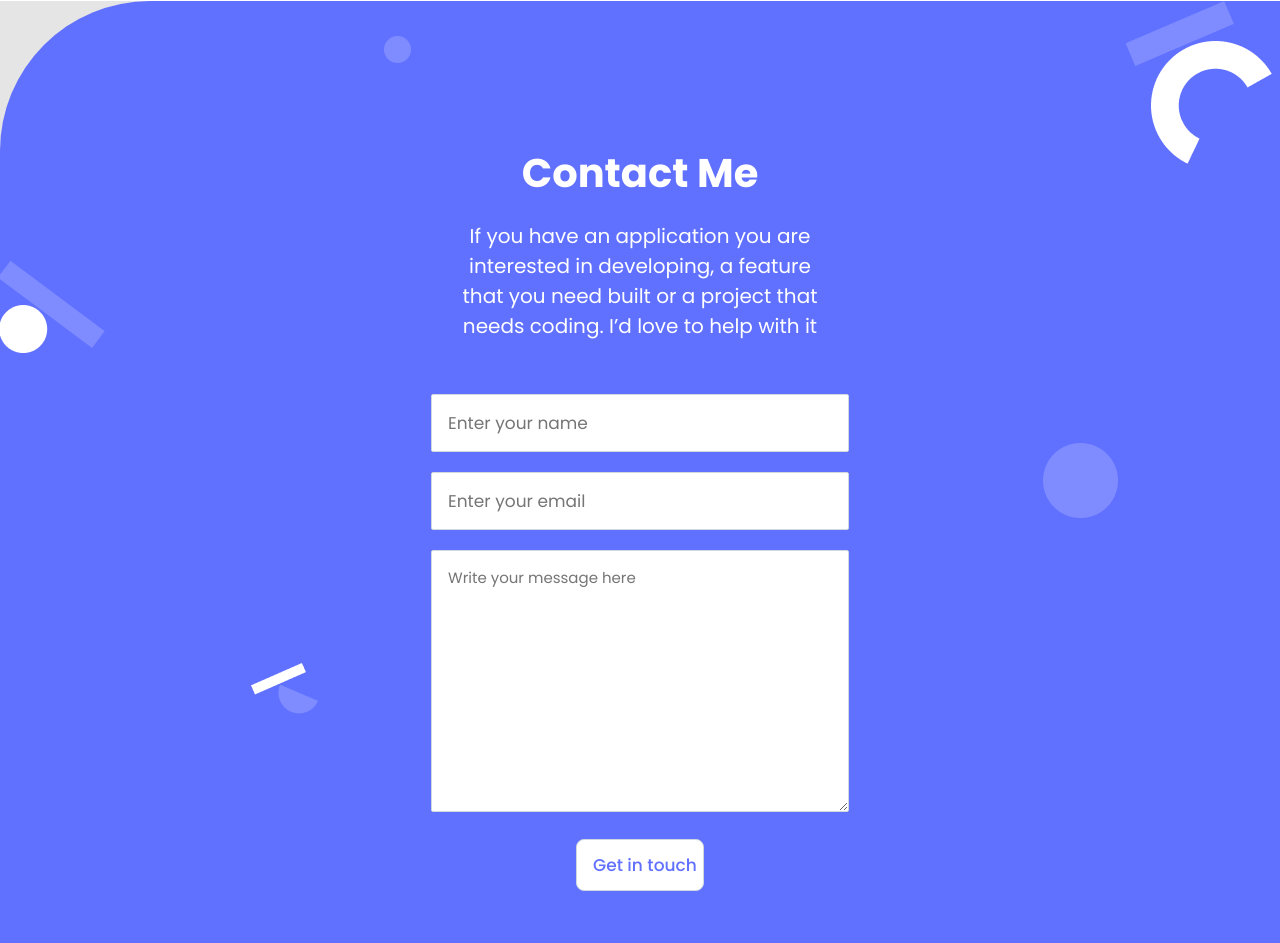
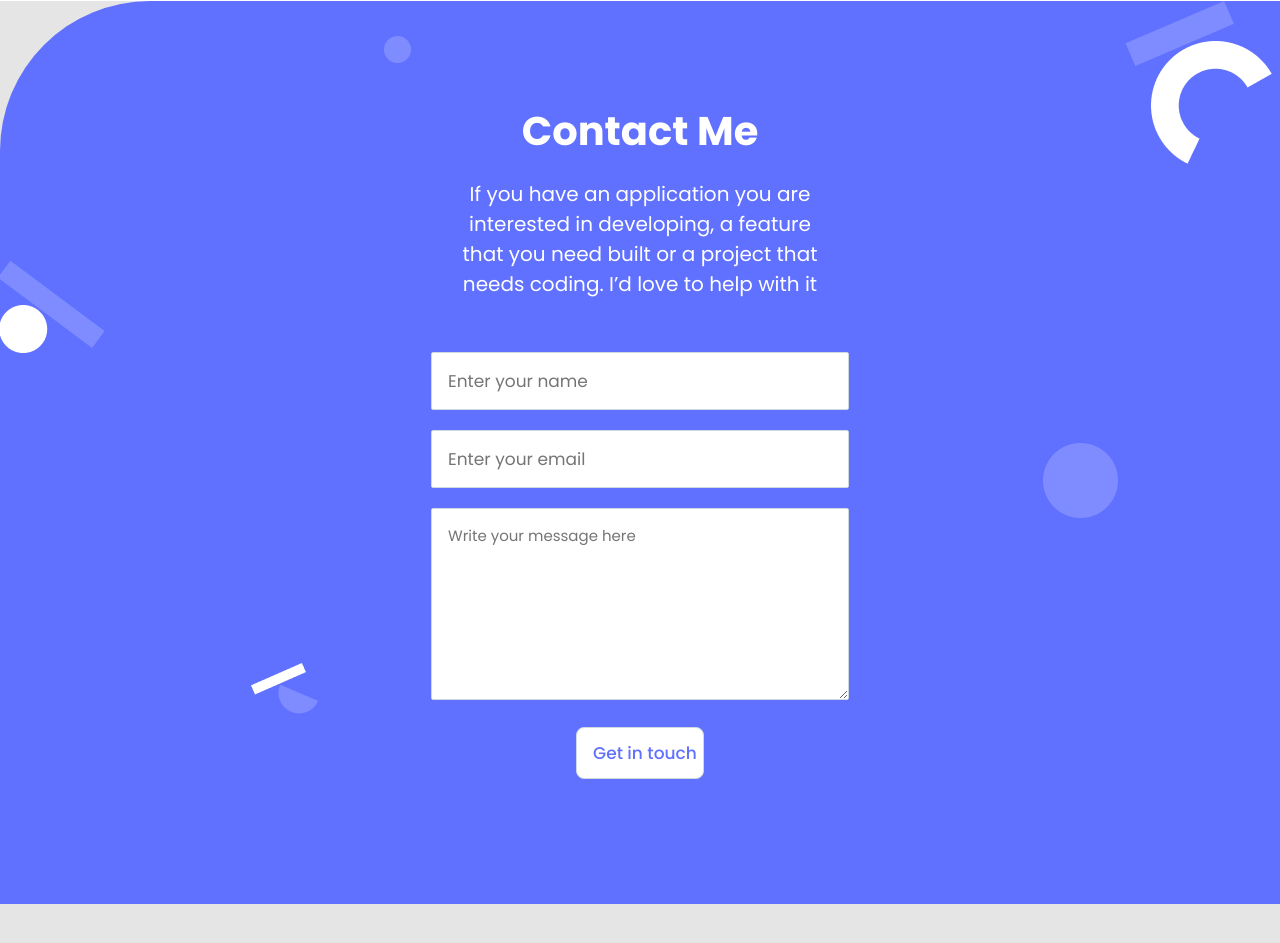
Before and after one commit to davidolanrewaju/My-Portofolio, a website: page index.html in a window 1280 px wide. Shown: the part 3870-4813 px from the top of the page. After the commit the page ends 4774 px from the top, so only its background shows below. Drawn offline with Linux system fonts and the light colour scheme.

Commit message:
Styles update

```diff
--- a/styles.css
+++ b/styles.css
@@ -482,7 +482,7 @@
   }
 
   #contact {
-    padding: 142px 450px;
+    padding: 100px 450px;
     background-image: url("./assets/desktop/contact\ form\ desktop\ background\ shapes.png");
     border-top-left-radius: 150px;
   }
@@ -495,12 +495,13 @@
 
   textarea {
     width: 30vw;
+    height: 20vh;
     margin: 10px 0;
     border-radius: 2px;
   }
 
   #submit {
     width: 10vw;
-    margin: 10px 0;
+    margin: 10px 0 0 0;
   }
 }
```
